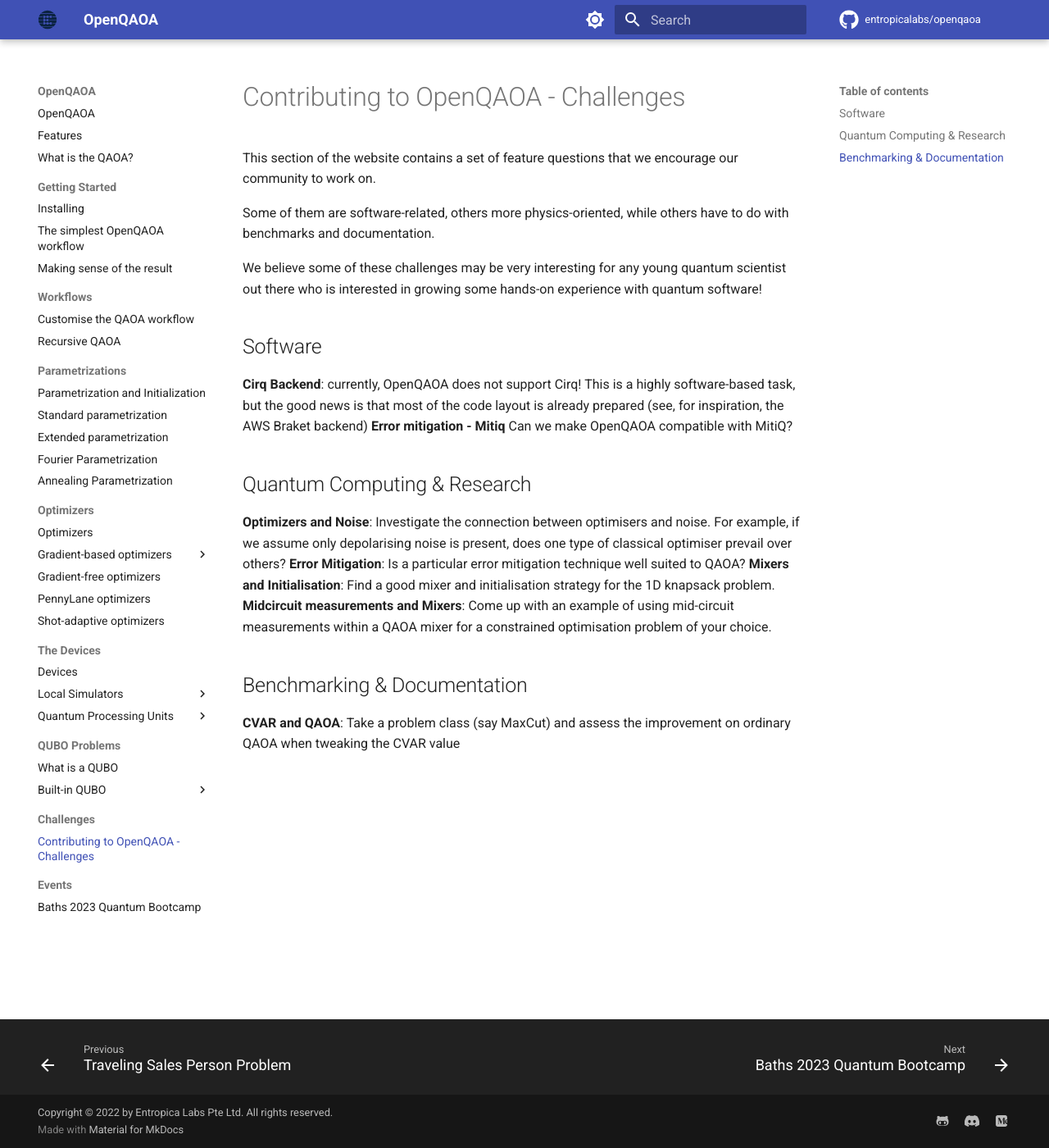
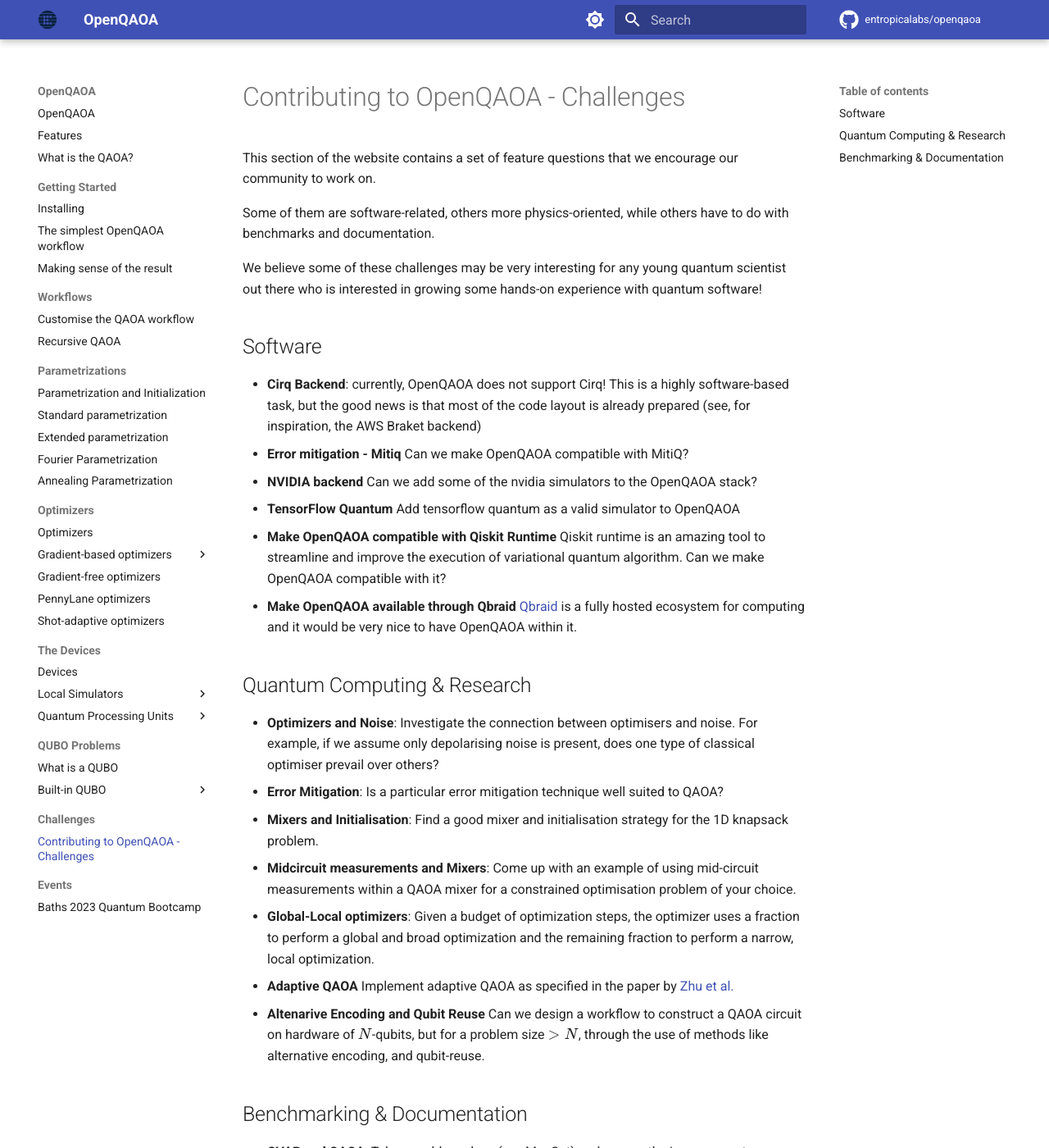
Before and after one commit to entropicalabs/openqaoa-website, an MkDocs documentation site: the page built from docs/challenges/intro.md, in a window 1280 px wide and 1400 px high. Shown: the whole window at 82% size. Built offline with MkDocs 1.6.1 and Material for MkDocs 9.7.7, drawn with Linux system fonts in a browser that asks for light colours; comment, search, counter and statistics services are not loaded.

Commit message:
add contribution file

```diff
--- a/docs/challenges/intro.md
+++ b/docs/challenges/intro.md
@@ -6,14 +6,22 @@ Some of them are software-related, others more physics-oriented, while others ha
 We believe some of these challenges may be very interesting for any young quantum scientist out there who is interested in growing some hands-on experience with quantum software!
 
 ## Software
-**Cirq Backend**: currently, OpenQAOA does not support Cirq! This is a highly software-based task, but the good news is that most of the code layout is already prepared (see, for inspiration, the AWS Braket backend)
-**Error mitigation - Mitiq** Can we make OpenQAOA compatible with MitiQ?
+ - **Cirq Backend**: currently, OpenQAOA does not support Cirq! This is a highly software-based task, but the good news is that most of the code layout is already prepared (see, for inspiration, the AWS Braket backend)
+ - **Error mitigation - Mitiq** Can we make OpenQAOA compatible with MitiQ?
+ - **NVIDIA backend** Can we add some of the nvidia simulators to the OpenQAOA stack?
+ - **TensorFlow Quantum** Add tensorflow quantum as a valid simulator to OpenQAOA
+ - **Make OpenQAOA compatible with Qiskit Runtime** Qiskit runtime is an amazing tool to streamline and improve the execution of variational quantum algorithm. Can we make OpenQAOA compatible with it?
+ - **Make OpenQAOA available through Qbraid** [Qbraid](https://qbraid.com/) is a fully hosted ecosystem for computing and it would be very nice to have OpenQAOA within it.
+
 
 ## Quantum Computing & Research
-**Optimizers and Noise**: Investigate the connection between optimisers and noise. For example, if we assume only depolarising noise is present, does one type of classical optimiser prevail over others?
-**Error Mitigation**: Is a particular error mitigation technique well suited to QAOA?
-**Mixers and Initialisation**: Find a good mixer and initialisation strategy for the 1D knapsack problem.
-**Midcircuit measurements and Mixers**: Come up with an example of using mid-circuit measurements within a QAOA mixer for a constrained optimisation problem of your choice.
+ - **Optimizers and Noise**: Investigate the connection between optimisers and noise. For example, if we assume only depolarising noise is present, does one type of classical optimiser prevail over others?
+ - **Error Mitigation**: Is a particular error mitigation technique well suited to QAOA?
+ - **Mixers and Initialisation**: Find a good mixer and initialisation strategy for the 1D knapsack problem.
+ - **Midcircuit measurements and Mixers**: Come up with an example of using mid-circuit measurements within a QAOA mixer for a constrained optimisation problem of your choice.
+ - **Global-Local optimizers**: Given a budget of optimization steps, the optimizer uses a fraction to perform a global and broad optimization and the remaining fraction to perform a narrow, local optimization.
+ - **Adaptive QAOA** Implement adaptive QAOA as specified in the paper by [Zhu et al.](https://journals.aps.org/prresearch/abstract/10.1103/PhysRevResearch.4.033029)
+ - **Altenarive Encoding and Qubit Reuse** Can we design a workflow to construct a QAOA circuit on hardware of $N$-qubits, but for a problem size $>N$, through the use of methods like alternative encoding, and qubit-reuse.
 
 ## Benchmarking & Documentation
-**CVAR and QAOA**: Take a problem class (say MaxCut) and assess the improvement on ordinary QAOA when tweaking the CVAR value
+ - **CVAR and QAOA**: Take a problem class (say MaxCut) and assess the improvement on ordinary QAOA when tweaking the CVAR value
```
Also changed, not shown: docs/devices/analytical-simulator.md (+5 -5 lines).
